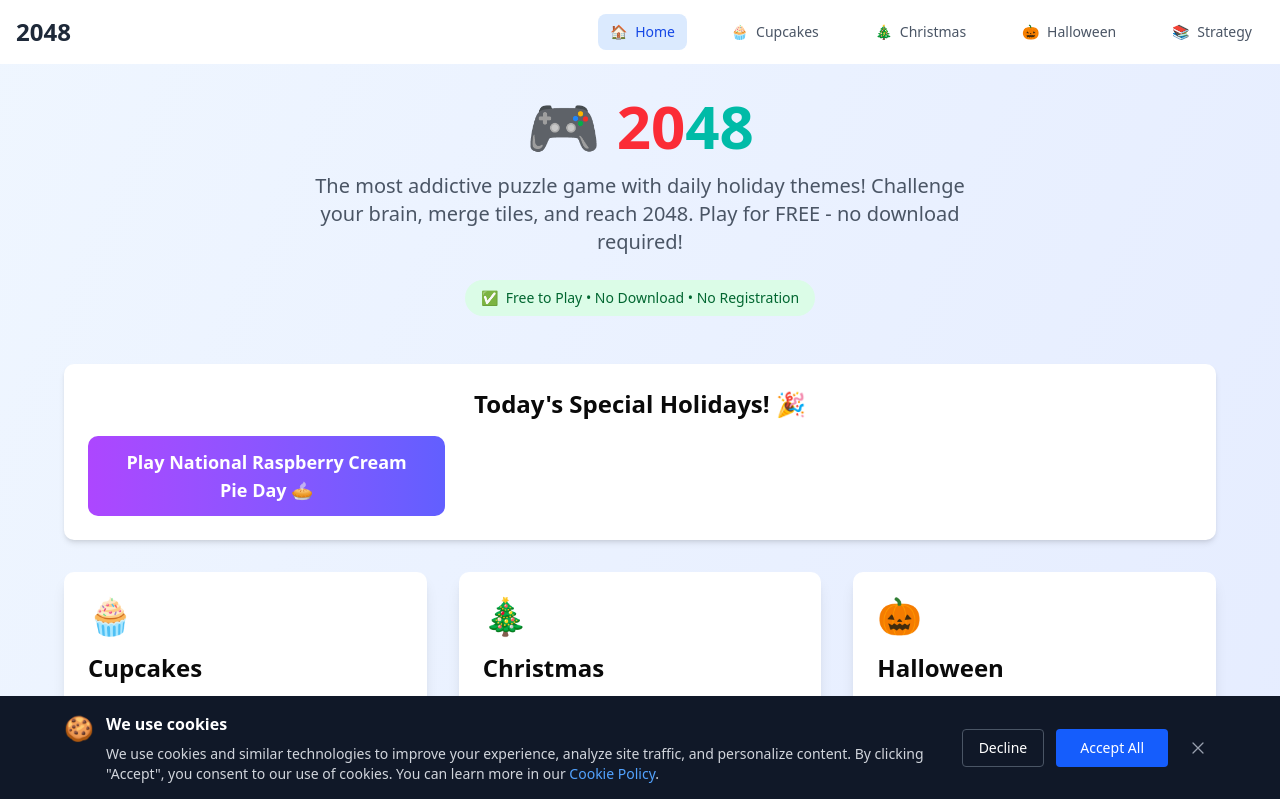
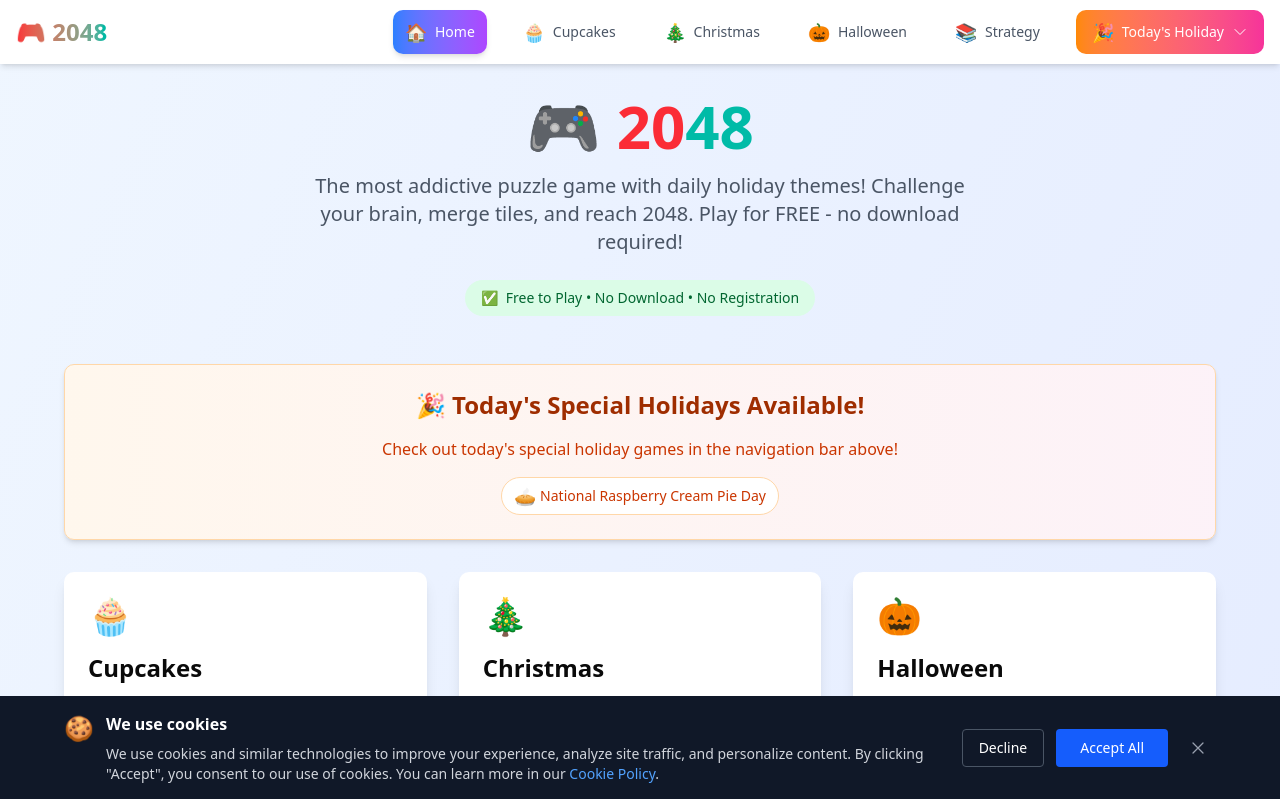
Before and after one commit to 18053923230/playing2048.com, a Next.js app: page / in a window 1280 px wide. Shown: the top 799 px of the page. Built offline with nearby package versions, Linux system fonts and the light colour scheme.

Commit message:
导航浮动

```diff
--- a/src/app/layout.tsx
+++ b/src/app/layout.tsx
@@ -4,6 +4,7 @@ import "./globals.css";
 import { Navigation } from "@/components/layout/Navigation";
 import { Footer } from "@/components/layout/Footer";
 import { CookieConsent } from "@/components/layout/CookieConsent";
+import { ScrollToTop } from "@/components/layout/ScrollToTop";
 
 const geistSans = Geist({
   variable: "--font-geist-sans",
@@ -32,9 +33,10 @@ export default function RootLayout({
         className={`${geistSans.variable} ${geistMono.variable} antialiased`}
       >
         <Navigation />
-        {children}
+        <div className="pt-16">{children}</div>
         <Footer />
         <CookieConsent />
+        <ScrollToTop />
 
         <script
           async
--- a/src/app/page.tsx
+++ b/src/app/page.tsx
@@ -35,22 +35,31 @@ export default function HomePage() {
             </div>
           </header>
 
-          {/* 今日节日 */}
+          {/* 今日节日提示 */}
           {todayHolidays.length > 0 && (
-            <div className="bg-white rounded-lg shadow-md p-6 text-center mb-8 max-w-6xl mx-auto">
-              <h2 className="text-2xl font-semibold mb-4">
-                Today&apos;s Special Holidays! 🎉
+            <div className="bg-gradient-to-r from-orange-50 to-pink-50 rounded-lg shadow-md p-6 text-center mb-8 max-w-6xl mx-auto border border-orange-200">
+              <h2 className="text-2xl font-semibold mb-4 text-orange-800">
+                🎉 Today&apos;s Special Holidays Available!
               </h2>
-              <div className="grid grid-cols-1 sm:grid-cols-2 lg:grid-cols-3 gap-4">
-                {todayHolidays.map((holiday) => (
-                  <Link
+              <p className="text-orange-700 mb-4">
+                Check out today&apos;s special holiday games in the navigation
+                bar above!
+              </p>
+              <div className="flex justify-center gap-2">
+                {todayHolidays.slice(0, 3).map((holiday) => (
+                  <span
                     key={holiday.name}
-                    href={`/holiday/${todayDateString}`}
-                    className="block bg-gradient-to-r from-purple-500 to-indigo-500 text-white py-3 px-6 rounded-lg text-lg font-semibold hover:from-purple-600 hover:to-indigo-600 transition-colors"
+                    className="inline-flex items-center gap-1 px-3 py-1 bg-white rounded-full text-sm font-medium text-orange-700 border border-orange-200"
                   >
-                    Play {holiday.name} {holiday.emojis[0] || ""}
-                  </Link>
+                    <span className="text-lg">{holiday.emojis[0]}</span>
+                    {holiday.name}
+                  </span>
                 ))}
+                {todayHolidays.length > 3 && (
+                  <span className="inline-flex items-center px-3 py-1 bg-white rounded-full text-sm font-medium text-orange-700 border border-orange-200">
+                    +{todayHolidays.length - 3} more
+                  </span>
+                )}
               </div>
             </div>
           )}
--- a/src/components/layout/Navigation.tsx
+++ b/src/components/layout/Navigation.tsx
@@ -2,9 +2,20 @@
 
 import Link from "next/link";
 import { usePathname } from "next/navigation";
+import { useState, useEffect } from "react";
+import { getTodayHolidays } from "@/lib/game/holidayThemes";
+import { ChevronDownIcon } from "@heroicons/react/24/outline";
 
 export const Navigation: React.FC = () => {
   const pathname = usePathname();
+  const [isScrolled, setIsScrolled] = useState(false);
+  const [isMobileMenuOpen, setIsMobileMenuOpen] = useState(false);
+  const [isHolidayDropdownOpen, setIsHolidayDropdownOpen] = useState(false);
+  const todayHolidays = getTodayHolidays();
+  const today = new Date();
+  const month = (today.getMonth() + 1).toString().padStart(2, "0");
+  const day = today.getDate().toString().padStart(2, "0");
+  const todayDateString = `${month}-${day}`;
 
   const navItems = [
     { href: "/", label: "Home", icon: "🏠" },
@@ -14,39 +25,175 @@ export const Navigation: React.FC = () => {
     { href: "/strategy", label: "Strategy", icon: "📚" },
   ];
 
+  useEffect(() => {
+    const handleScroll = () => {
+      setIsScrolled(window.scrollY > 20);
+    };
+
+    window.addEventListener("scroll", handleScroll);
+    return () => window.removeEventListener("scroll", handleScroll);
+  }, []);
+
+  // 点击外部关闭下拉菜单
+  useEffect(() => {
+    const handleClickOutside = (event: MouseEvent) => {
+      if (isHolidayDropdownOpen) {
+        setIsHolidayDropdownOpen(false);
+      }
+    };
+
+    document.addEventListener("mousedown", handleClickOutside);
+    return () => document.removeEventListener("mousedown", handleClickOutside);
+  }, [isHolidayDropdownOpen]);
+
   return (
-    <nav className="bg-white shadow-lg">
+    <nav
+      className={`fixed top-0 left-0 right-0 z-50 transition-all duration-300 ${
+        isScrolled
+          ? "bg-white/95 backdrop-blur-md shadow-lg border-b border-gray-200"
+          : "bg-white/90 backdrop-blur-sm shadow-md"
+      }`}
+    >
       <div className="container mx-auto px-4">
         <div className="flex justify-between items-center h-16">
-          <Link href="/" className="text-2xl font-bold text-gray-800">
-            2048
+          {/* Logo */}
+          <Link
+            href="/"
+            className="text-2xl font-bold bg-gradient-to-r from-red-500 to-teal-500 bg-clip-text text-transparent hover:scale-105 transition-transform"
+          >
+            🎮 2048
           </Link>
 
-          <div className="hidden md:flex space-x-8">
+          {/* Desktop Navigation */}
+          <div className="hidden md:flex items-center space-x-6">
             {navItems.map((item) => (
               <Link
                 key={item.href}
                 href={item.href}
-                className={`flex items-center gap-2 px-3 py-2 rounded-md text-sm font-medium transition-colors ${
+                className={`flex items-center gap-2 px-3 py-2 rounded-lg text-sm font-medium transition-all duration-200 ${
                   pathname === item.href
-                    ? "bg-blue-100 text-blue-700"
-                    : "text-gray-600 hover:text-gray-900 hover:bg-gray-100"
+                    ? "bg-gradient-to-r from-blue-500 to-purple-500 text-white shadow-md"
+                    : "text-gray-600 hover:text-gray-900 hover:bg-gray-100 hover:shadow-sm"
                 }`}
               >
-                <span>{item.icon}</span>
+                <span className="text-lg">{item.icon}</span>
                 {item.label}
               </Link>
             ))}
+
+            {/* 今日节日下拉菜单 */}
+            {todayHolidays.length > 0 && (
+              <div className="relative">
+                <button
+                  onClick={() =>
+                    setIsHolidayDropdownOpen(!isHolidayDropdownOpen)
+                  }
+                  className="flex items-center gap-2 px-4 py-2 rounded-lg text-sm font-medium bg-gradient-to-r from-orange-400 to-pink-500 text-white hover:shadow-lg transition-all duration-200"
+                >
+                  <span className="text-lg">🎉</span>
+                  Today&apos;s Holiday
+                  <ChevronDownIcon
+                    className={`w-4 h-4 transition-transform duration-200 ${
+                      isHolidayDropdownOpen ? "rotate-180" : ""
+                    }`}
+                  />
+                </button>
+
+                {isHolidayDropdownOpen && (
+                  <div className="absolute top-full left-0 mt-2 w-80 bg-white rounded-lg shadow-xl border border-gray-200 py-2 z-50">
+                    <div className="px-4 py-2 border-b border-gray-100">
+                      <h3 className="text-sm font-semibold text-gray-700">
+                        Today&apos;s Special Holidays
+                      </h3>
+                    </div>
+                    {todayHolidays.map((holiday) => (
+                      <Link
+                        key={holiday.name}
+                        href={`/holiday/${todayDateString}`}
+                        onClick={() => setIsHolidayDropdownOpen(false)}
+                        className="flex items-center gap-3 px-4 py-3 hover:bg-gray-50 transition-colors"
+                      >
+                        <span className="text-2xl">{holiday.emojis[0]}</span>
+                        <div className="flex-1">
+                          <div className="font-medium text-gray-900">
+                            {holiday.name}
+                          </div>
+                          <div className="text-xs text-gray-500">
+                            {holiday.country} • {holiday.category}
+                          </div>
+                        </div>
+                        <span className="text-blue-500 text-sm">Play →</span>
+                      </Link>
+                    ))}
+                  </div>
+                )}
+              </div>
+            )}
           </div>
 
           {/* Mobile menu button */}
           <div className="md:hidden">
-            <button className="text-gray-600 hover:text-gray-900">
-              <span className="text-2xl">☰</span>
+            <button
+              onClick={() => setIsMobileMenuOpen(!isMobileMenuOpen)}
+              className="p-2 rounded-lg bg-gray-100 hover:bg-gray-200 transition-colors"
+            >
+              <span className="text-xl">☰</span>
             </button>
           </div>
         </div>
+
+        {/* Mobile Navigation Menu */}
+        {isMobileMenuOpen && (
+          <div className="md:hidden border-t border-gray-200 bg-white/95 backdrop-blur-md">
+            <div className="px-4 py-4 space-y-2">
+              {navItems.map((item) => (
+                <Link
+                  key={item.href}
+                  href={item.href}
+                  onClick={() => setIsMobileMenuOpen(false)}
+                  className={`flex items-center gap-3 px-3 py-2 rounded-lg text-sm font-medium transition-colors ${
+                    pathname === item.href
+                      ? "bg-gradient-to-r from-blue-500 to-purple-500 text-white"
+                      : "text-gray-600 hover:text-gray-900 hover:bg-gray-100"
+                  }`}
+                >
+                  <span className="text-lg">{item.icon}</span>
+                  {item.label}
+                </Link>
+              ))}
+
+              {/* 移动端今日节日 */}
+              {todayHolidays.length > 0 && (
+                <div className="pt-2 border-t border-gray-200">
+                  <div className="px-3 py-2 text-xs font-semibold text-gray-500 uppercase tracking-wide">
+                    Today&apos;s Holiday
+                  </div>
+                  {todayHolidays.map((holiday) => (
+                    <Link
+                      key={holiday.name}
+                      href={`/holiday/${todayDateString}`}
+                      onClick={() => setIsMobileMenuOpen(false)}
+                      className="flex items-center gap-3 px-3 py-2 rounded-lg text-sm font-medium bg-gradient-to-r from-orange-400 to-pink-500 text-white hover:shadow-md transition-all duration-200"
+                    >
+                      <span className="text-lg">{holiday.emojis[0]}</span>
+                      <span className="flex-1">{holiday.name}</span>
+                      <span className="text-xs">Play</span>
+                    </Link>
+                  ))}
+                </div>
+              )}
+            </div>
+          </div>
+        )}
       </div>
+
+      {/* 点击外部关闭下拉菜单 */}
+      {isHolidayDropdownOpen && (
+        <div
+          className="fixed inset-0 z-40"
+          onClick={() => setIsHolidayDropdownOpen(false)}
+        />
+      )}
     </nav>
   );
 };
--- /dev/null
+++ b/src/components/layout/ScrollToTop.tsx
@@ -0,0 +1,42 @@
+"use client";
+
+import { useState, useEffect } from "react";
+import { ArrowUpIcon } from "@heroicons/react/24/outline";
+
+export function ScrollToTop() {
+  const [isVisible, setIsVisible] = useState(false);
+
+  useEffect(() => {
+    const toggleVisibility = () => {
+      if (window.pageYOffset > 300) {
+        setIsVisible(true);
+      } else {
+        setIsVisible(false);
+      }
+    };
+
+    window.addEventListener("scroll", toggleVisibility);
+    return () => window.removeEventListener("scroll", toggleVisibility);
+  }, []);
+
+  const scrollToTop = () => {
+    window.scrollTo({
+      top: 0,
+      behavior: "smooth",
+    });
+  };
+
+  return (
+    <>
+      {isVisible && (
+        <button
+          onClick={scrollToTop}
+          className="fixed bottom-6 right-6 z-40 p-3 bg-gradient-to-r from-blue-500 to-purple-600 text-white rounded-full shadow-lg hover:shadow-xl transition-all duration-300 hover:scale-110 group"
+          aria-label="Scroll to top"
+        >
+          <ArrowUpIcon className="w-6 h-6 group-hover:animate-bounce" />
+        </button>
+      )}
+    </>
+  );
+}
```
